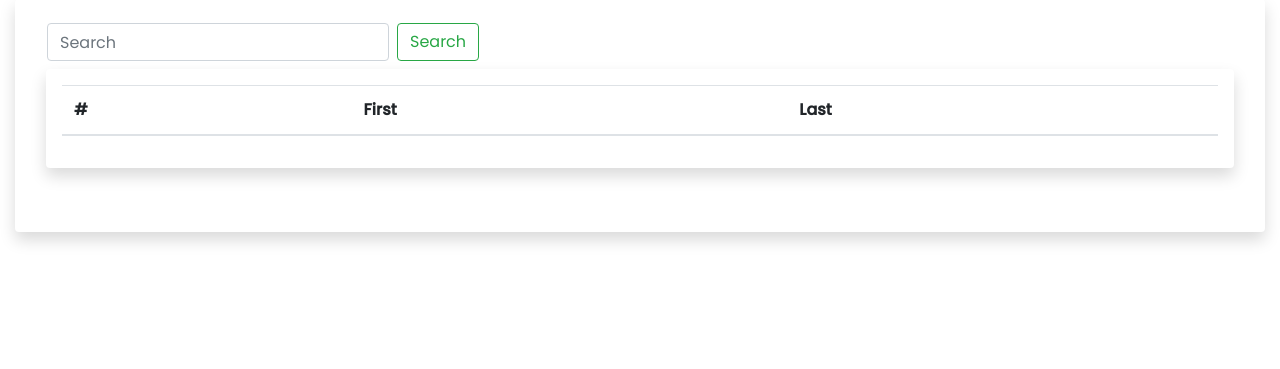
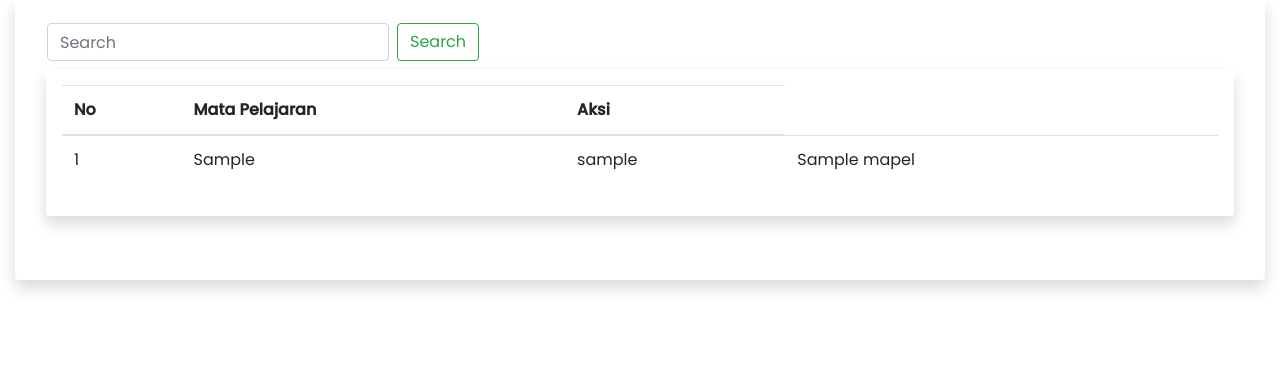
Before and after one commit to NuricoVicyyanto/absen, a PHP site: the page made by app/views/mapel/index.php in a window 1280 px wide. Shown: the part 89-458 px from the top of the page. Run offline with PHP 8.4, Linux system fonts and the light colour scheme; the template is opened without the code that fills it: most values are stand-ins (such as "Sample title", 1, 10 or a date in 2020); lists and menus that the app fills with data are empty; some libraries are stand-ins or nearby versions.

Commit message:
koneksi mapel

```diff
--- a/app/config/config.php
+++ b/app/config/config.php
@@ -1,6 +1,6 @@
 <?php
 // Untuk memanggil url
-define ('base','https://localhost/absensi_app/');
+define ('base','http://localhost/absensi_app/');
 // end
 
 define('DB_HOST','localhost');
--- a/app/controllers/Mapel.php
+++ b/app/controllers/Mapel.php
@@ -4,6 +4,7 @@ class Mapel extends Controller
     public function index()
     {
         $data['judul'] = "Mata Pelajaran";
+        $data['mapel'] = $this->model('Mapel_model')->getALLmapel();
         $this->view('partials/head');
         $this->view('partials/topbar');
         $this->view('partials/sidebar');
--- a/app/views/mapel/index.php
+++ b/app/views/mapel/index.php
@@ -16,20 +16,42 @@
                 <button class="btn btn-outline-success my-2 my-sm-0" type="submit">Search</button>
               </form>
             </nav>
-
+            <tbody>
               <div class="col-lg-12">
                 <div class="shadow p-3 mb-5 bg-white rounded">
                   <div class="table">
                     <table class="table" id="example">
                       <thead>
                         <tr>
-                        <th scope="col">#</th>
-                        <th scope="col">First</th>
-                        <th scope="col">Last</th>
+                          <th scope="col">No</th>
+                          <th scope="col">Mata Pelajaran</th>
+                          <th scope="col">Aksi</th>
                         </tr>
                       </thead>
-                    <tbody>
-
+                      <?php
+                                $no = 1;
+                                foreach ($data['mapel'] as $x ): ?>
+                      <?php
+                                    if ($x == 0) {
+                                        echo "Data Tidak ada";
+                                    }else {
+                                        ?>
+                      <tr>
+                        <td><?=$no++;?></td>
+                        <td><?=$x['mt_pelajaran']?></td>
+                        <td><?=$x['username']?></td>
+                        <td><?=$x['nama_lengkap']?></td>
+                        <td>
+                          <a href="" data-toggle="tooltip" data-placement="left" title="Edit data"><i
+                              class="fas fa-edit text-warning"></i></a>
+                          <a href="" data-toggle="tooltip" data-placement="top" title="Hapus data"><i
+                              class="fas fa-trash-alt text-danger"></i></a>
+                        </td>
+                      </tr>
+                      <?php
+                                    }
+                                ?>
+                      <?php endforeach; ?>
             </tbody>
             </table>
           </div>
```
Also changed, not shown: app/models/Mapel_model.php (added, +11 -0 lines), app/models/Guru_model.php (line endings or trailing spaces). Lines whose indentation alone changed are shown as unchanged.
